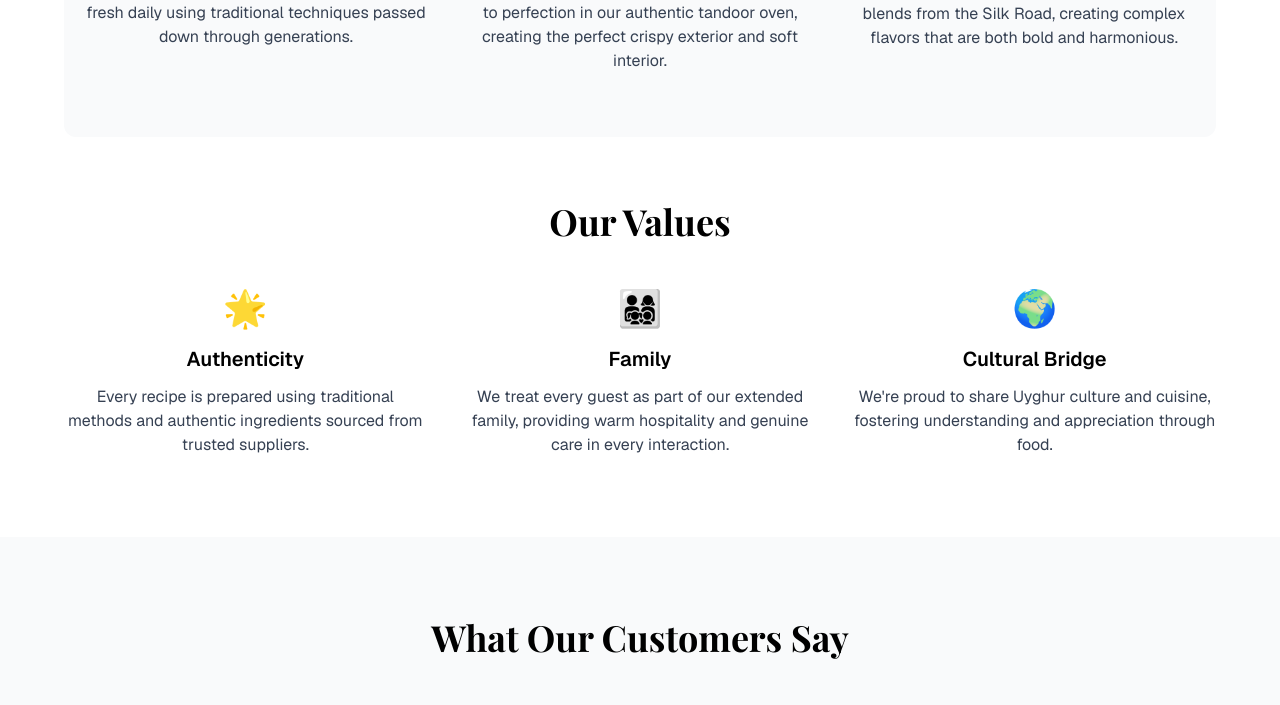
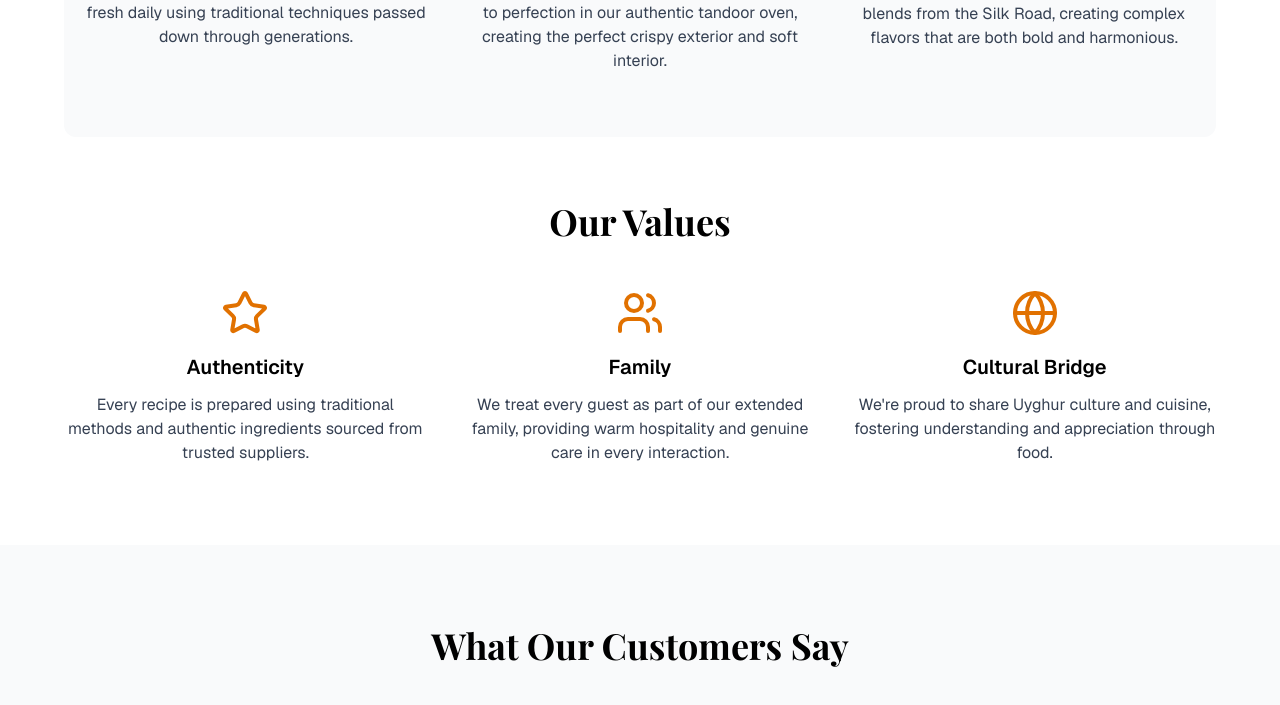
Before and after one commit to ikemal12/turpan, a Next.js app: page / in a window 1280 px wide. Shown: the part 2309-3014 px from the top of the page. Built offline with nearby package versions, Linux system fonts and the light colour scheme; no server answers.

Commit message:
panel update

```diff
--- a/src/app/page.tsx
+++ b/src/app/page.tsx
@@ -7,6 +7,7 @@ import { playfair } from './layout';
 import { FontAwesomeIcon } from "@fortawesome/react-fontawesome";
 import { faStar as solidStar, faStarHalfAlt } from "@fortawesome/free-solid-svg-icons";
 import { faStar as regularStar } from "@fortawesome/free-regular-svg-icons";
+import { Star, Users, Globe } from 'lucide-react'
 
 export default function Home() {
   const [reviews, setReviews] = useState<any[]>([]);
@@ -374,7 +375,9 @@ export default function Home() {
             <h2 className={`${playfair.className} text-4xl font-bold text-black mb-12`}>Our Values</h2>
             <div className="grid md:grid-cols-3 gap-8">
               <div>
-                <div className="text-4xl mb-4">🌟</div>
+                <div className="flex justify-center mb-4">
+                  <Star className="w-12 h-12 text-amber-600" />
+                </div>
                 <h3 className="text-xl font-semibold mb-3 text-black">Authenticity</h3>
                 <p className="text-gray-700">
                   Every recipe is prepared using traditional methods and authentic ingredients
@@ -382,7 +385,9 @@ export default function Home() {
                 </p>
               </div>
               <div>
-                <div className="text-4xl mb-4">👨‍👩‍👧‍👦</div>
+                <div className="flex justify-center mb-4">
+                  <Users className="w-12 h-12 text-amber-600" />
+                </div>
                 <h3 className="text-xl font-semibold mb-3 text-black">Family</h3>
                 <p className="text-gray-700">
                   We treat every guest as part of our extended family, providing warm hospitality
@@ -390,7 +395,9 @@ export default function Home() {
                 </p>
               </div>
               <div>
-                <div className="text-4xl mb-4">🌍</div>
+                <div className="flex justify-center mb-4">
+                  <Globe className="w-12 h-12 text-amber-600" />
+                </div>
                 <h3 className="text-xl font-semibold mb-3 text-black">Cultural Bridge</h3>
                 <p className="text-gray-700">
                   We're proud to share Uyghur culture and cuisine, fostering understanding
@@ -418,12 +425,14 @@ export default function Home() {
               {reviews.map((review, index) => (
                 <div
                   key={index}
-                  className="flex-none w-80 p-6 border-2 border-gray-200 rounded-lg shadow-lg bg-white"
+                  className="flex-none w-80 p-6 bg-amber-50 rounded-xl shadow-lg border-2 border-amber-200"
                 >
-                  <p className="font-semibold mb-2 text-black">{review.author_name}</p>
-                  <p className="text-yellow-500 mb-2">{'★'.repeat(Math.round(review.rating))}</p>
-                  <p className="text-gray-700 mb-3">{review.text}</p>
-                  <p className="text-right text-sm text-gray-500">{review.time}</p>
+                  <p className="font-semibold mb-3 text-amber-900">{review.author_name}</p>
+                  <div className="text-amber-500 mb-4 text-2xl">
+                    {'★'.repeat(Math.round(review.rating))}
+                  </div>
+                  <p className="text-amber-800 mb-4 leading-relaxed">{review.text}</p>
+                  <p className="text-right text-sm text-amber-600">{review.time}</p>
                 </div>
               ))}
             </div>
```
Lines whose indentation alone changed are shown as unchanged.
